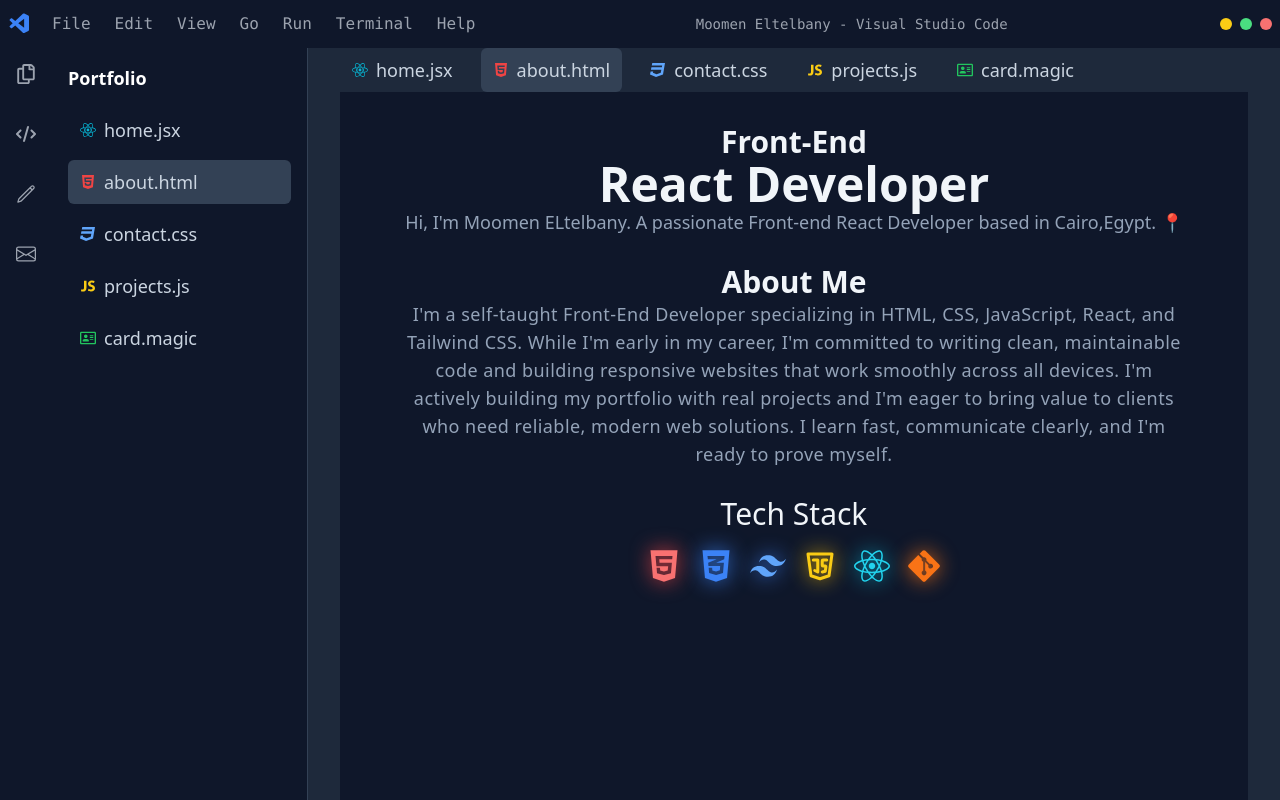
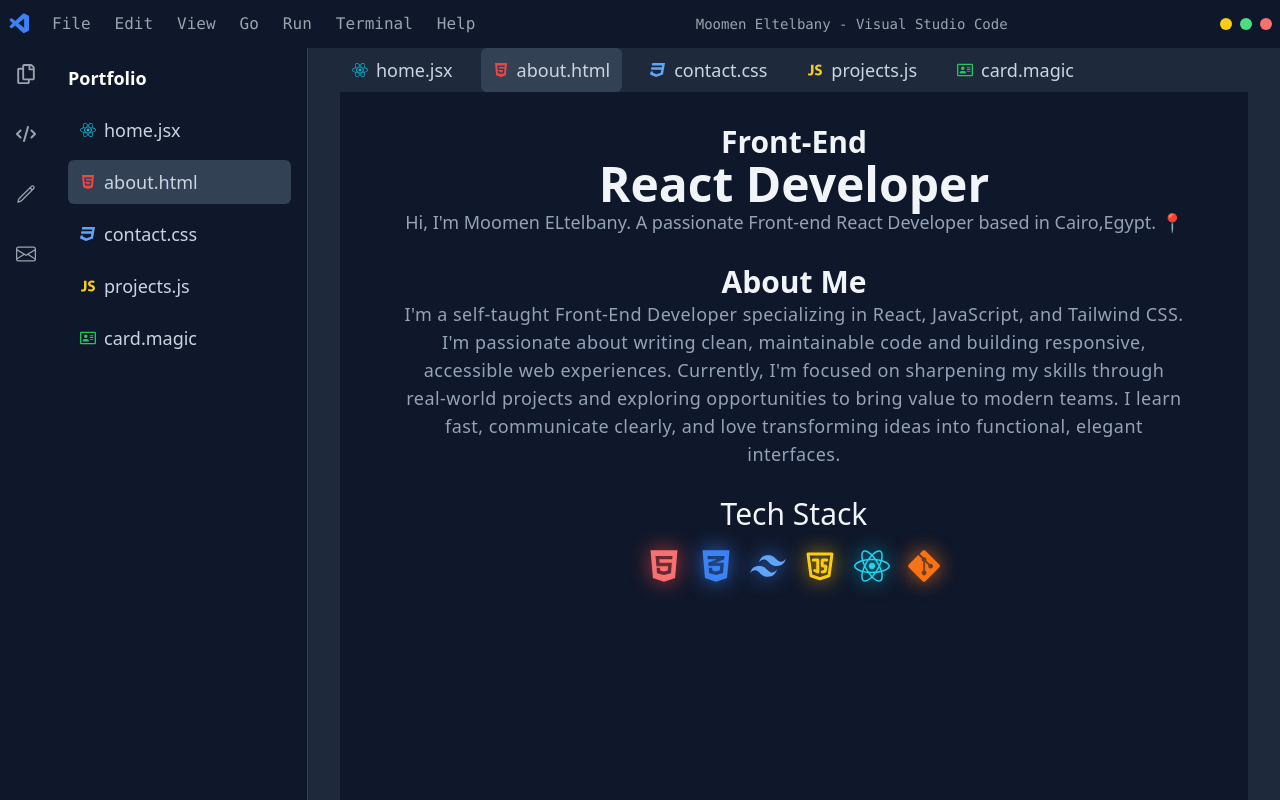
Before and after one commit to MoomenEltelbany/portfolio, a React (Vite) app: page /about in a window 1280 px wide. Shown: the top 800 px of the page. Built offline with nearby package versions, Linux system fonts and the light colour scheme.

Commit message:
Edit some text and headers in the project

```diff
--- a/src/components/contactForm/ContactForm.jsx
+++ b/src/components/contactForm/ContactForm.jsx
@@ -20,15 +20,15 @@ function ContactForm() {
         try {
             // Send email using EmailJS
             await emailjs.send(
-                "service_84al2lp", // You'll get this from EmailJS
-                "template_ryvscgm", // You'll get this from EmailJS
+                "service_84al2lp",
+                "template_ryvscgm",
                 {
                     from_name: data.name,
                     from_email: data.email,
                     subject: data.subject,
                     message: data.message,
                 },
-                "7XVRmC8Kq3pVQLDff" // You'll get this from EmailJS
+                "7XVRmC8Kq3pVQLDff"
             );
 
             setSubmitMessage("Message sent successfully! 🎉");
@@ -46,7 +46,12 @@ function ContactForm() {
             onSubmit={handleSubmit(onSubmit)}
             className="max-w-lg mx-auto p-6 bg-slate-800 rounded-lg"
         >
-            <h2 className="text-2xl text-white mb-6">Contact Me</h2>
+            <h2 className="text-2xl text-white mb-6">Get in Touch</h2>
+
+            <p className="text-lg text-slate-300 mb-6">
+                I'm open to junior front-end roles, collaborations, or
+                mentorship opportunities.
+            </p>
 
             {/* Name Field */}
             <div className="mb-4 group focus-within:text-blue-400">
--- a/src/components/projects/ProjectCard.jsx
+++ b/src/components/projects/ProjectCard.jsx
@@ -69,7 +69,7 @@ function ProjectCard({ project }) {
                     </div>
                 ) : (
                     <p className="text-slate-300 bg-slate-900 text-center py-2 px-4 rounded-xl">
-                        Coming Soon...
+                        In progress...
                     </p>
                 )}
             </div>
--- a/src/pages/About.jsx
+++ b/src/pages/About.jsx
@@ -28,14 +28,14 @@ function About() {
                     </h3>
                     <p className="text-base sm:text-lg tracking-wide max-w-[800px] mx-auto text-center px-2">
                         I'm a self-taught Front-End Developer specializing in
-                        HTML, CSS, JavaScript, React, and Tailwind CSS. While
-                        I'm early in my career, I'm committed to writing clean,
-                        maintainable code and building responsive websites that
-                        work smoothly across all devices. I'm actively building
-                        my portfolio with real projects and I'm eager to bring
-                        value to clients who need reliable, modern web
-                        solutions. I learn fast, communicate clearly, and I'm
-                        ready to prove myself.
+                        React, JavaScript, and Tailwind CSS. I'm passionate
+                        about writing clean, maintainable code and building
+                        responsive, accessible web experiences. Currently, I'm
+                        focused on sharpening my skills through real-world
+                        projects and exploring opportunities to bring value to
+                        modern teams. I learn fast, communicate clearly, and
+                        love transforming ideas into functional, elegant
+                        interfaces.
                     </p>
                 </div>
             </section>
--- a/src/pages/Profile.jsx
+++ b/src/pages/Profile.jsx
@@ -20,7 +20,10 @@ export default function Profile() {
                 className="relative z-10"
             />
             <TextType
-                text={["Front-end Developer", "Creating websites for fun 😍"]}
+                text={[
+                    "Front-end Developer",
+                    "I build modern, and responsive apps with React.”",
+                ]}
                 typingSpeed={100}
                 pauseDuration={1500}
                 showCursor={true}
```
